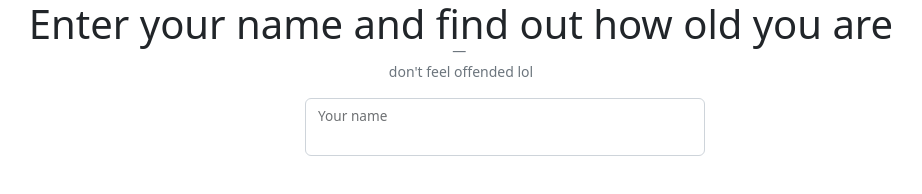
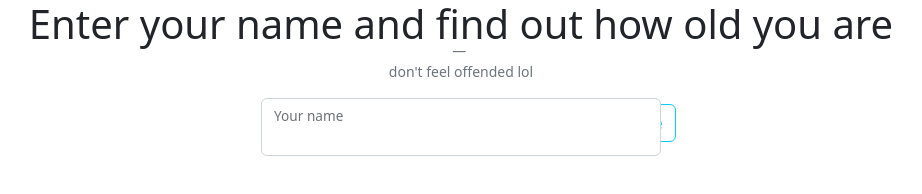
Before and after one commit to Lilly05/GetAgeByNameAPI, an Angular app: page / in a window 1280 px wide. Shown: the top 194 px of the page, without its empty margins (179-1101 px from the left). Built offline with nearby package versions, Linux system fonts and the light colour scheme; no server answers.

Commit message:
UI stuff

```diff
--- a/src/app/get-age-by-name/get-age-by-name.component.css
+++ b/src/app/get-age-by-name/get-age-by-name.component.css
@@ -1,11 +1,11 @@
 .inputField{
   width: 400px;
-  margin-left: 77%;
+  margin-left: 70%;
 }
 
 .button {
   margin-top: 1%;
-  margin-right: 50%;
+  margin-right: 55%;
 }
 
 .ageCard{
```
